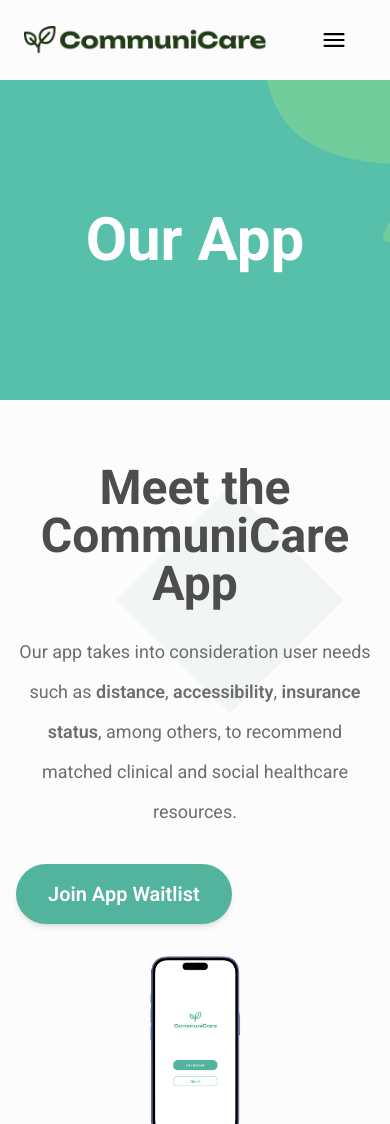
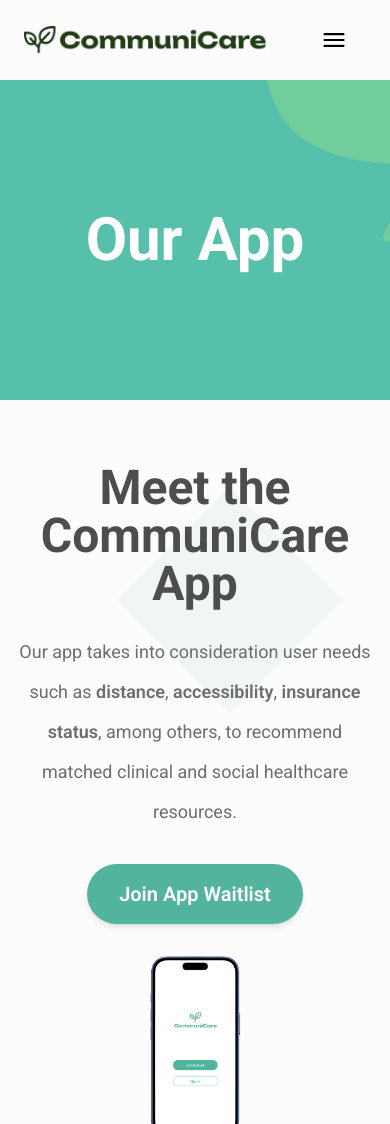
Before and after one commit to CommuniCare1/Website, a React (Vite) app: page /app in a window 390 px wide. Shown: the top 1124 px of the page. Built offline with nearby package versions, Linux system fonts and the light colour scheme.

Commit message:
centered button

```diff
--- a/src/pages/App.tsx
+++ b/src/pages/App.tsx
@@ -119,8 +119,12 @@
                   among others, to recommend matched clinical and social
                   healthcare resources.
                 </p>
-                <a href="https://docs.google.com/forms/d/e/1FAIpQLScCBRFdiiEYMTjzchYU-JgI_uVmQnUfB18erHHqL0uPZkRhTw/viewform">
-                  <button className="mx-auto mt-8 rounded-full bg-teal-400 px-8 py-4 text-xl font-semibold text-white shadow-md transition duration-150 hover:scale-100 hover:bg-teal-500 lg:mx-0">
+
+                <a
+                  href="https://docs.google.com/forms/d/e/1FAIpQLScCBRFdiiEYMTjzchYU-JgI_uVmQnUfB18erHHqL0uPZkRhTw/viewform"
+                  className="flex justify-center lg:justify-start"
+                >
+                  <button className="mt-8 rounded-full bg-teal-400 px-8 py-4 text-xl font-semibold text-white shadow-md transition duration-150 hover:scale-100 hover:bg-teal-500">
                     Join App Waitlist
                   </button>
                 </a>
```
